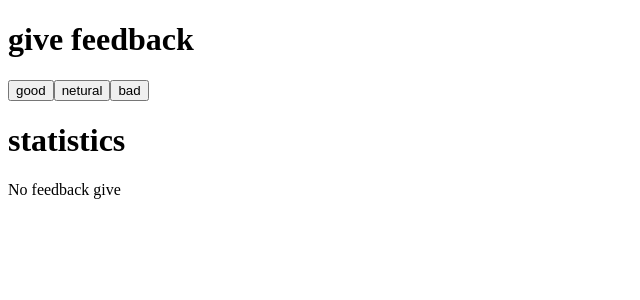
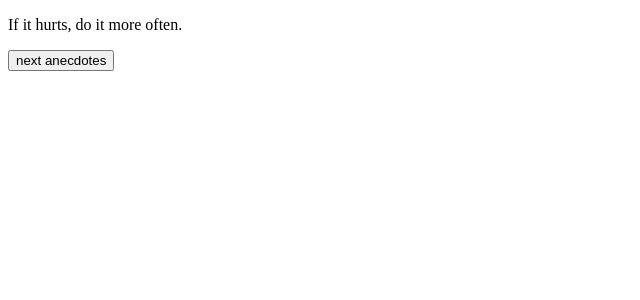
Before and after one commit to omerk42/full-stack-open-2022, a React (Create React App) app in the folder part1/: page / in a window 1280 px wide. Shown: the top 300 px of the page, without its empty margins (0-640 px from the left). Built offline with nearby package versions, Linux system fonts and the light colour scheme.

Commit message:
part 1 1.12

```diff
--- a/part1/src/App.js
+++ b/part1/src/App.js
@@ -1,81 +1,32 @@
 import { useState } from "react";
 
-const StatisticLine = ({ text, value }) => (
-  <tr>
-    <td>{text}</td>
-    <td>{value}</td>
-  </tr>
-);
+const App = () => {
+  const anecdotes = [
+    "If it hurts, do it more often.",
+    "Adding manpower to a late software project makes it later!",
+    "The first 90 percent of the code accounts for the first 10 percent of the development time...The remaining 10 percent of the code accounts for the other 90 percent of the development time.",
+    "Any fool can write code that a computer can understand. Good programmers write code that humans can understand.",
+    "Premature optimization is the root of all evil.",
+    "Debugging is twice as hard as writing the code in the first place. Therefore, if you write the code as cleverly as possible, you are, by definition, not smart enough to debug it.",
+    "Programming without an extremely heavy use of console.log is same as if a doctor would refuse to use x-rays or blood tests when diagnosing patients.",
+    "The only way to go fast, is to go well.",
+  ];
 
-const Statistics = ({ good, bad, neutral }) => {
-  const total = good + bad + neutral;
-  const avg = good - bad / total;
-  const perc = (good / total) * 100;
-  if (total === 0) {
-    return (
-      <div>
-        <h1>statistics</h1>
-        <p>No feedback give</p>
-      </div>
-    );
-  }
-  return (
-    <div>
-      <h1>statistics</h1>
-      <table>
-        <tbody>
-          <StatisticLine text="good" value={good} />
-          <StatisticLine text="neutral" value={neutral} />
-          <StatisticLine text="bad" value={bad} />
-          <StatisticLine text="all" value={total} />
-          <StatisticLine text="average" value={avg} />
-          <StatisticLine text="postive" value={perc} />
-        </tbody>
-      </table>
-    </div>
-  );
-};
-
-const App = () => {
-  const [good, setGood] = useState(0);
-  const [neutral, setNeutral] = useState(0);
-  const [bad, setBad] = useState(0);
-
-  const handleGoodClick = () => {
-    const upGood = good + 1;
-    setGood(upGood);
-  };
-
-  const handleBadClick = () => {
-    const upBad = bad + 1;
-    setBad(upBad);
-  };
-
-  const handleNeutralClick = () => {
-    const upneutral = neutral + 1;
-    setNeutral(upneutral);
-  };
-
-  // const History = (props) => {
-  //   if (props.allClick.length === 0) {
-  //     return <div>use buttons</div>;
-  //   } else {
-  //     return <div>buttoun history : {props.allClick.join(" ")}</div>;
-  //   }
-  // };
-
-  const Button = ({ handleClick, text }) => (
-    <button onClick={handleClick}>{text}</button>
-  );
+  const [selected, setSelected] = useState(0);
 
   return (
-    <div>
-      <h1>give feedback</h1>
-      <Button handleClick={handleGoodClick} text={"good"} />
-      <Button handleClick={handleNeutralClick} text={"netural"} />
-      <Button handleClick={handleBadClick} text={"bad"} />
-      <Statistics good={good} bad={bad} neutral={neutral} />
-    </div>
+    <>
+      <div>
+        <p>{anecdotes[selected]}</p>
+        <button
+          onClick={() =>
+            setSelected(Math.floor(Math.random() * anecdotes.length))
+          }
+        >
+          next anecdotes
+        </button>
+      </div>
+    </>
   );
 };
 
```
